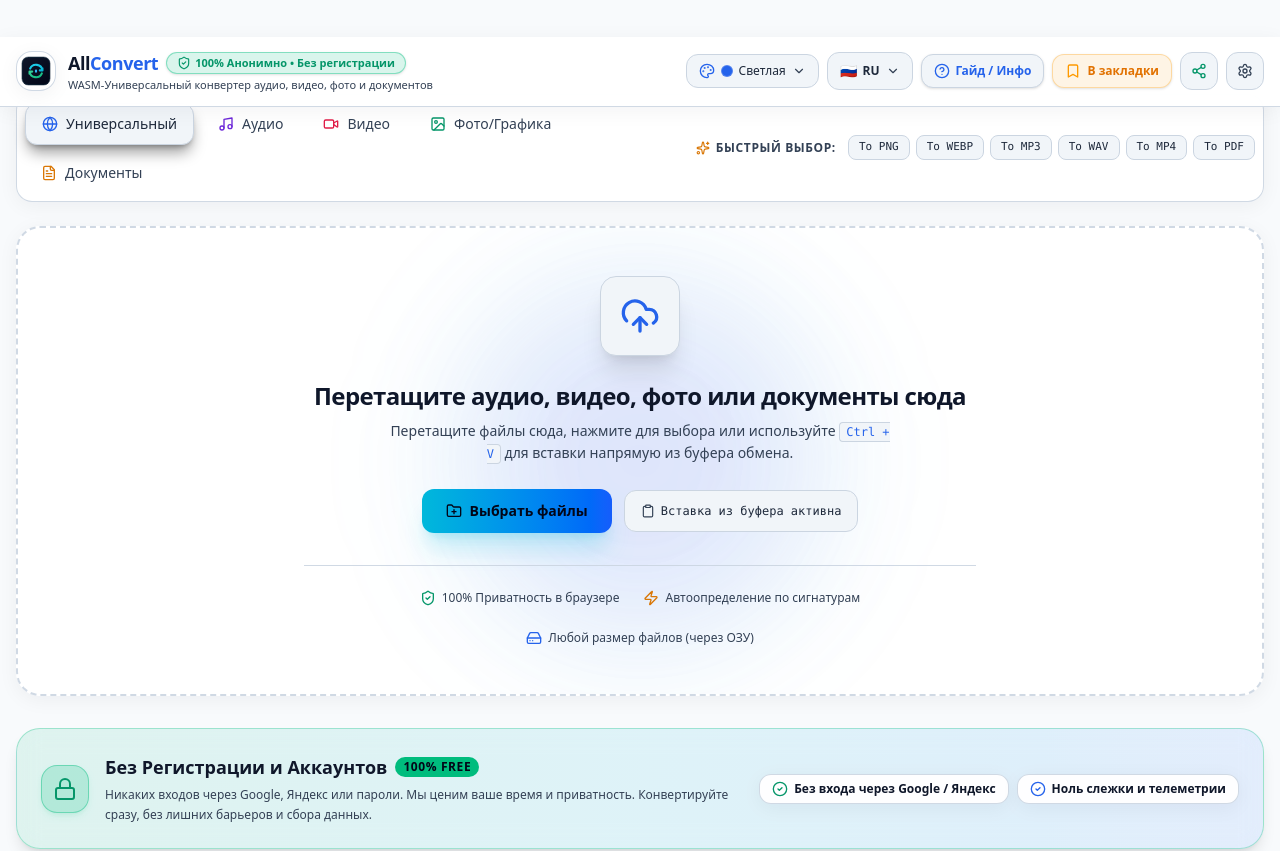
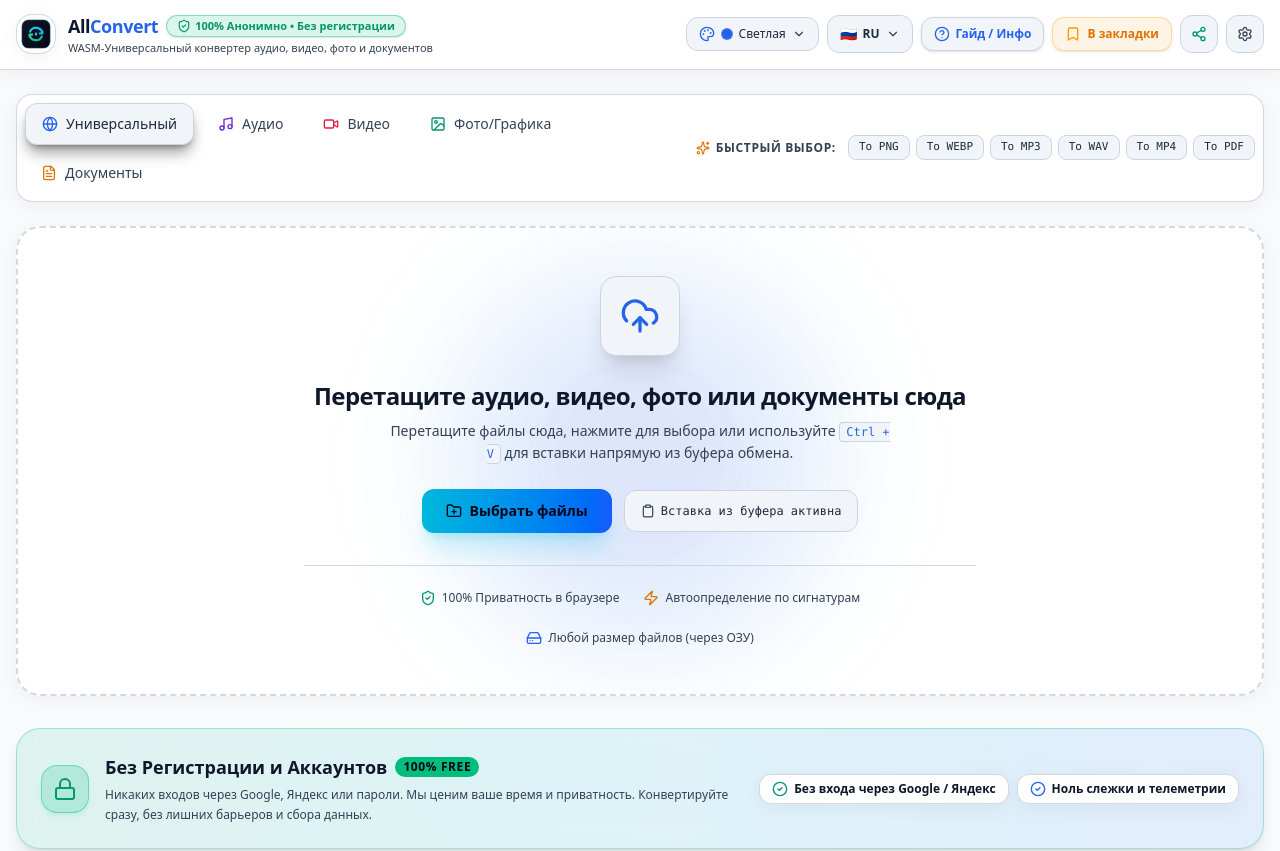
Before and after one commit to laboratoryjob2022-debug/allconvert.ru, a React (Vite) app: page / in a window 1280 px wide. Shown: the top 851 px of the page. Built offline with nearby package versions, Linux system fonts and the light colour scheme; what lamejs would draw is missing.

Commit message:
fix(navbar): change position from sticky to relative

```diff
--- a/src/components/Navbar.tsx
+++ b/src/components/Navbar.tsx
@@ -165,7 +165,7 @@ export const Navbar: React.FC = () => {
   );
 
   return (
-    <nav className="w-full bg-slate-900/80 backdrop-blur-xl border-b border-slate-800/80 sticky top-[37px] z-30 px-3 sm:px-4 py-2.5 sm:py-3 shadow-md">
+    <nav className="w-full bg-slate-900/80 backdrop-blur-xl border-b border-slate-800/80 relative z-30 px-3 sm:px-4 py-2.5 sm:py-3 shadow-md">
       <div className="max-w-7xl mx-auto">
         {/* Mobile Layout (< sm) */}
         <div className="flex flex-col gap-2 sm:hidden">
```
